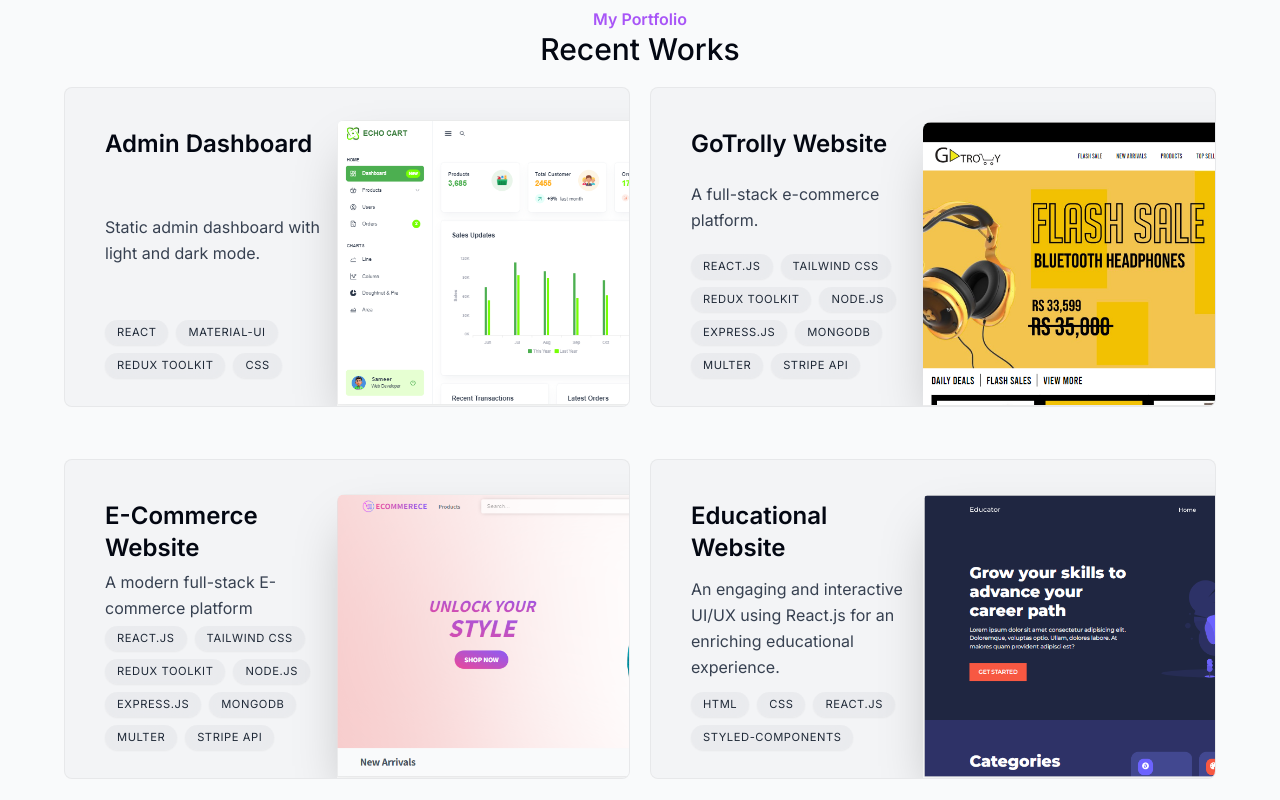
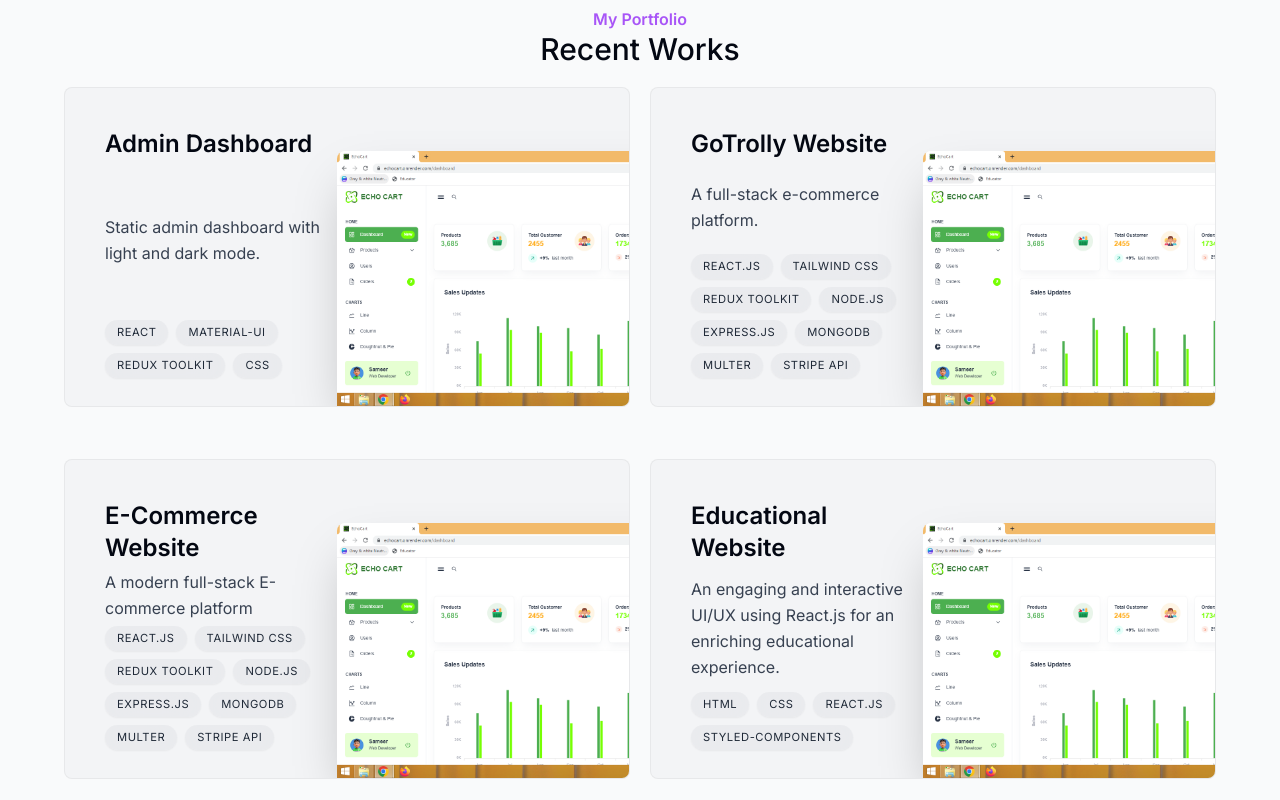
Before and after one commit to SameerRifat/sameer-portfolio, a Next.js app: page / in a window 1280 px wide. Shown: the part 2780-3580 px from the top of the page. Built offline with nearby package versions, Linux system fonts and the light colour scheme.

Commit message:
new test

```diff
--- a/components/ProjectDetail.jsx
+++ b/components/ProjectDetail.jsx
@@ -63,13 +63,15 @@ const ProjectDetail = ({ open, handleClickOpen, handleClose, scroll, proj }) =>
                         height={360} // Set the height of the video
                     /> */}
                     <video
-                        width="auto"
+                        width="100%"
+                        height="100%"
                         controls
-                        // poster='projects/echoCart.png'
-                        poster={proj?.imageUrl.src}
-                        style={{ maxWidth: '100%', width: '100%', height: 'auto', display: 'block', margin: 'auto' }}
+                        poster="/echoCartPoster.png"
+                        // poster={proj?.imageUrl.src}
+                        // style={{ maxWidth: '100%', width: '100%', height: 'auto', display: 'block', margin: 'auto' }}
                     >
-                        <source src={proj?.videoUrl} type="video/mp4" />
+                        <source src="/echoCart.mp4" type="video/mp4" />
+                        {/* <source src={proj?.videoUrl} type="video/mp4" /> */}
                         Your browser does not support the video tag.
                     </video>
                 </DialogContent>
--- a/components/Projects.jsx
+++ b/components/Projects.jsx
@@ -11,13 +11,15 @@ import ProjectDetail from './ProjectDetail'
 const Projects = () => {
     const [open, setOpen] = React.useState(false);
     const [scroll, setScroll] = React.useState('paper');
-    const [proj, setProj] = useState({ imageUrl: '', videoUrl: '' });
+    const [proj, setProj] = useState({ url: '' });
+    // const [proj, setProj] = useState({ imageUrl: '', videoUrl: '' });
 
     const handleClickOpen = (scrollType, item) => () => {
         console.log('item: ', item)
         setOpen(true);
         setScroll(scrollType);
-        setProj({ imageUrl: item.imageUrl, videoUrl: item.videoUrl, url: item.url })
+        setProj({ url: item.url })
+        // setProj({ imageUrl: item.imageUrl, videoUrl: item.videoUrl, url: item.url })
     };
     // console.log('Proj: ', proj)
 
@@ -33,16 +35,20 @@ const Projects = () => {
                 <div className='flex justify-center'>
                     <div className='grid grid-cols-1 xl:grid-cols-2 gap-5'>
                         {projectsData.map((item, ind) => {
-                            const { title, description, tags, imageUrl, videoUrl, bannerUrl } = item
+                            const { title, description, tags } = item
+                            // const { title, description, tags, imageUrl, videoUrl, bannerUrl } = item
                             return (
                                 <div
                                     onClick={handleClickOpen("body", item)}
                                     className="group cursor-pointer bg-gray-100 max-w-[42rem] border border-black/5 rounded-lg overflow-hidden sm:pr-8 relative sm:h-[20rem] mb-3 sm:mb-8 last:mb-0 dark:even:pl-8 hover:bg-gray-200 transition dark:bg-white/10 dark:hover:bg-white/20"
                                 >
                                     <Image
-                                        src={bannerUrl}
+                                        src="/echoCartPoster.png"
+                                        // src={bannerUrl}
                                         alt="Project I worked on"
                                         quality={95}
+                                        width={835}
+                                        height={523}
                                         className="block sm:hidden w-full h-auto"
                                     />
                                     <div className="h-full pt-4 pb-7 px-5 sm:pl-10 sm:pr-2 sm:pt-10 sm:max-w-[50%] flex flex-col">
@@ -62,9 +68,12 @@ const Projects = () => {
                                         </ul>
                                     </div>
                                     <Image
-                                        src={bannerUrl}
+                                        src="/echoCartPoster.png"
+                                        // src={bannerUrl}
                                         alt="Project I worked on"
                                         quality={95}
+                                        width={835}
+                                        height={523}
                                         className="absolute hidden sm:block bottom-0 -right-40 w-[28.25rem] rounded-t-lg shadow-2xl
                                             group-hover:-translate-x-3
                                             group-hover:translate-y-3
```
Also changed, not shown: lib/data.js.
